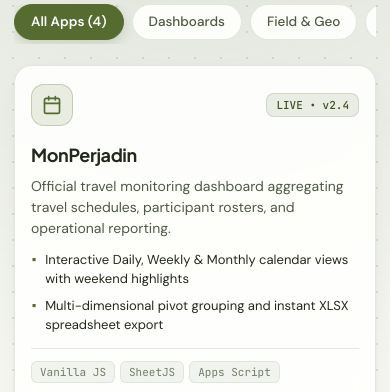
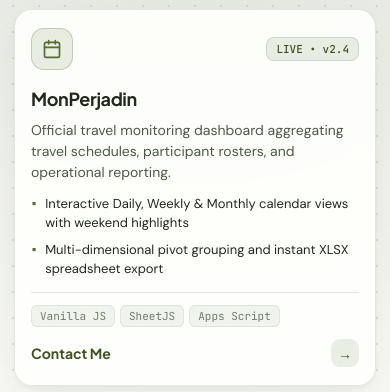
Before and after one commit to bh-builds/main, a plain HTML site: page index.html in a window 390 px wide. Shown: the part 163-555 px from the top of the page. Drawn offline with Linux system fonts and the light colour scheme.

Commit message:
Update index.html

```diff
--- a/index.html
+++ b/index.html
@@ -268,49 +268,6 @@
       transform: translateY(-1px);
     }
 
-    /* Filter Tabs Bar */
-    .filter-bar {
-      width: 100%;
-      display: flex;
-      align-items: center;
-      justify-content: center;
-      gap: 8px;
-      flex-shrink: 0;
-      flex-wrap: wrap;
-    }
-
-    .filter-pill {
-      min-height: 36px;
-      padding: 7px 16px;
-      border-radius: 999px;
-      border: 1px solid var(--border-subtle);
-      background: var(--bg-surface);
-      color: var(--text-secondary);
-      font-family: 'DM Sans', sans-serif;
-      font-size: 13.5px;
-      font-weight: 500;
-      cursor: pointer;
-      transition: all 0.22s ease;
-      white-space: nowrap;
-    }
-
-    .filter-pill:hover {
-      color: var(--text-primary);
-      border-color: var(--border-highlight);
-    }
-
-    .filter-pill.active {
-      background: var(--accent-olive);
-      color: #ffffff;
-      border-color: var(--accent-olive);
-      font-weight: 600;
-      box-shadow: 0 4px 12px rgba(85, 107, 47, 0.2);
-    }
-
-    body.dark-theme .filter-pill.active {
-      color: #131711;
-    }
-
     /* Responsive Apps Showcase Grid:
 - Desktop (> 1120px): 4 columns, 1 row
 - Tablet (641px - 1120px): 2 columns, 2 rows
@@ -372,12 +329,6 @@
 
     .app-card:hover::before {
       opacity: 1;
-    }
-
-    .app-card.dimmed {
-      opacity: 0.28;
-      pointer-events: none;
-      transform: scale(0.985);
     }
 
     .card-header {
@@ -768,19 +719,6 @@
         flex: 1;
       }
 
-      .filter-bar {
-        justify-content: flex-start;
-        flex-wrap: nowrap;
-        overflow-x: auto;
-        padding-bottom: 4px;
-        -webkit-overflow-scrolling: touch;
-        scrollbar-width: none;
-      }
-
-      .filter-bar::-webkit-scrollbar {
-        display: none;
-      }
-
       .apps-grid {
         grid-template-columns: 1fr;
         grid-auto-rows: auto;
@@ -790,10 +728,6 @@
       .app-card {
         padding: 18px 16px;
         border-radius: 18px;
-      }
-
-      .app-card.dimmed {
-        display: none;
       }
 
       .app-title {
@@ -877,14 +811,6 @@
         </button>
       </div>
     </header>
-
-    <!-- Category Filter Bar -->
-    <nav class="filter-bar" aria-label="App Categories">
-      <button type="button" class="filter-pill active" data-filter="all">All Apps (4)</button>
-      <button type="button" class="filter-pill" data-filter="dashboard">Dashboards</button>
-      <button type="button" class="filter-pill" data-filter="field">Field &amp; Geo</button>
-      <button type="button" class="filter-pill" data-filter="governance">Governance &amp; Risk</button>
-    </nav>
 
     <!-- Responsive Apps Showcase Grid (4-col desktop, 2-col tablet, 1-col mobile) -->
     <section class="apps-grid" aria-label="Featured Web Applications">
@@ -1048,26 +974,6 @@
 
   <script>
     (function () {
-      // Category Filter Logic
-      const filterPills = document.querySelectorAll('.filter-pill');
-      const appCards = document.querySelectorAll('.app-card');
-
-      filterPills.forEach(pill => {
-        pill.addEventListener('click', () => {
-          filterPills.forEach(p => p.classList.remove('active'));
-          pill.classList.add('active');
-          const filter = pill.dataset.filter;
-
-          appCards.forEach(card => {
-            if (filter === 'all' || card.dataset.category === filter) {
-              card.classList.remove('dimmed');
-            } else {
-              card.classList.add('dimmed');
-            }
-          });
-        });
-      });
-
       // Contact Modal Logic
       const contactModal = document.getElementById('contactModal');
       const openContactModal = () => contactModal.classList.add('open');
```
